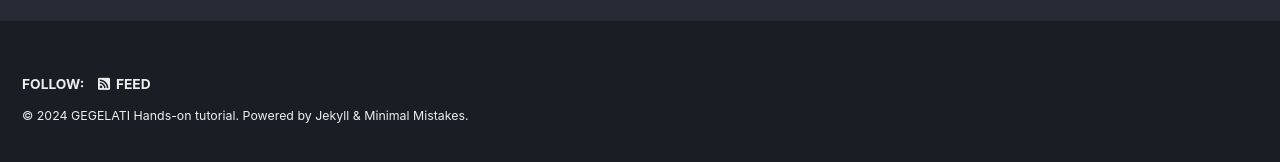
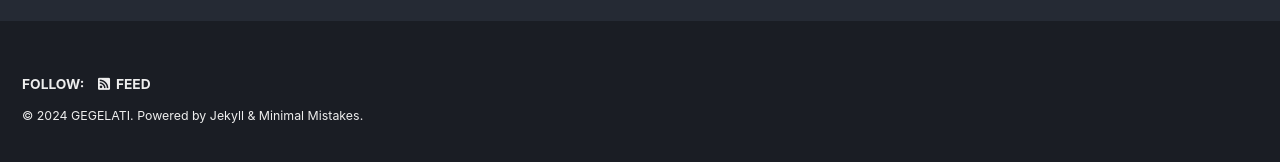
Before and after one commit to gegelati/gegelati-tutorial, a Jekyll site: the page built from docs/_pages/index.md, in a window 1280 px wide and 900 px high, scrolled down 11535 px. Shown: the part 731-893 px from the top of the window. Built offline with Jekyll 4.4.1, drawn with Linux system fonts in a browser that asks for light colours; cached includes are drawn as plain includes; formulas are drawn with MathJax 3; the list of posts is cut into pages by our own code; some of the changed text lies outside the part shown.

```diff
--- a/docs/_config.yml
+++ b/docs/_config.yml
@@ -16,17 +16,17 @@ minimal_mistakes_skin    : "dark" # "air", "aqua", "contrast", "dark", "dirt", "
 
 # Site Settings
 locale                   : "en-US"
-title                    : "GEGELATI Hands-on tutorial"
+title                    : "GEGELATI"
 title_separator          : "-"
 subtitle                 : # site tagline that appears below site title in masthead
 name                     : #"Karol Desnos"
 description              : #"An amazing website."
 url                      : https://gegelati.github.io # the base hostname & protocol for your site e.g. "https://mmistakes.github.io"
-baseurl                  : /gegelati-tutorial # the subpath of your site, e.g. "/blog"
+baseurl                  : / # the subpath of your site, e.g. "/blog"
 repository               : # GitHub username/repo-name e.g. "mmistakes/minimal-mistakes"
 teaser                   : # path of fallback teaser image, e.g. "/assets/images/500x300.png"
-logo                     : # path of logo image to display in the masthead, e.g. "/assets/images/88x88.png"
-masthead_title           : # overrides the website title displayed in the masthead, use " " for no title
+logo                     : https://gegelati.github.io/assets/images/gegelati-logo-full.svg # path of logo image to display in the masthead, e.g. "/assets/images/88x88.png"
+masthead_title           : " " # overrides the website title displayed in the masthead, use " " for no title
 # breadcrumbs            : false # true, false (default)
 words_per_minute         : 200
 domain                   : gegelati.github.io
```
